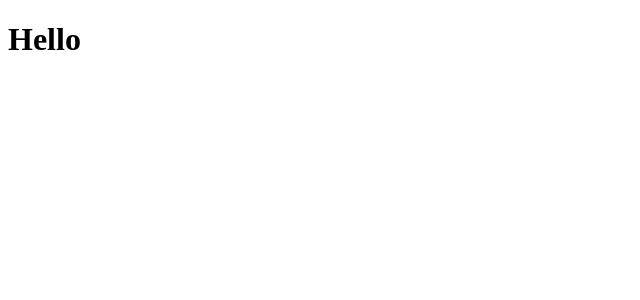
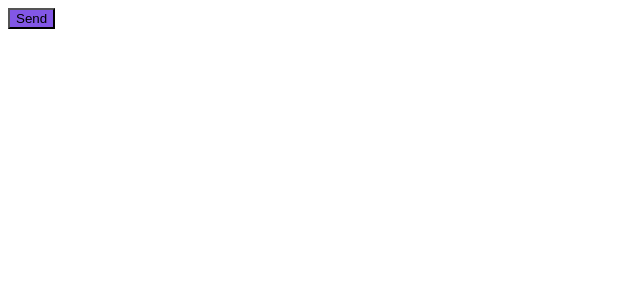
Before and after one commit to wladimirgrf/04-ignite-shop, a Next.js app: page / in a window 1280 px wide. Shown: the top 300 px of the page, without its empty margins (0-640 px from the left). Built offline with nearby package versions, Linux system fonts and the light colour scheme.

Commit message:
Configuring Stitches

```diff
--- a/package.json
+++ b/package.json
@@ -9,6 +9,7 @@
     "lint": "next lint"
   },
   "dependencies": {
+    "@stitches/react": "^1.2.8",
     "next": "14.0.4",
     "react": "^18",
     "react-dom": "^18"
--- a/src/pages/_document.tsx
+++ b/src/pages/_document.tsx
@@ -1,4 +1,7 @@
 import { Html, Head, Main, NextScript } from 'next/document'
+
+import { getCssText } from '@/styles'
+
 
 export default function Document() {
   return (
@@ -7,6 +10,8 @@ export default function Document() {
         <link rel="preconnect" href="https://fonts.googleapis.com" />
         <link rel="preconnect" href="https://fonts.gstatic.com" crossOrigin="anonymous" />
         <link href="https://fonts.googleapis.com/css2?family=Roboto:wght@400;700&display=swap" rel="stylesheet" />
+
+        <style id="stiches" dangerouslySetInnerHTML={{ __html: getCssText() }} />
       </Head>
       <body>
         <Main />
--- a/src/pages/index.tsx
+++ b/src/pages/index.tsx
@@ -1,9 +1,13 @@
+import { styled } from "@/styles"
 
+const Button = styled('button', {
+  backgroundColor: '$rocketseat'
+})
 
 
 
 export default function Home() {
   return (
-    <h1>Hello</h1>
+    <Button>Send</Button>
   )
 }
--- /dev/null
+++ b/src/styles/index.ts
@@ -0,0 +1,18 @@
+import {createStitches} from '@stitches/react'
+
+export const {
+  config,
+  styled,
+  css,
+  globalCss,
+  keyframes,
+  getCssText,
+  theme,
+  createTheme
+} = createStitches({
+  theme: {
+    colors: {
+      rocketseat: '#8257e6'
+    }
+  }
+})
```
Also changed, not shown: 1 other file (tests, documents, lock files or other folders).
